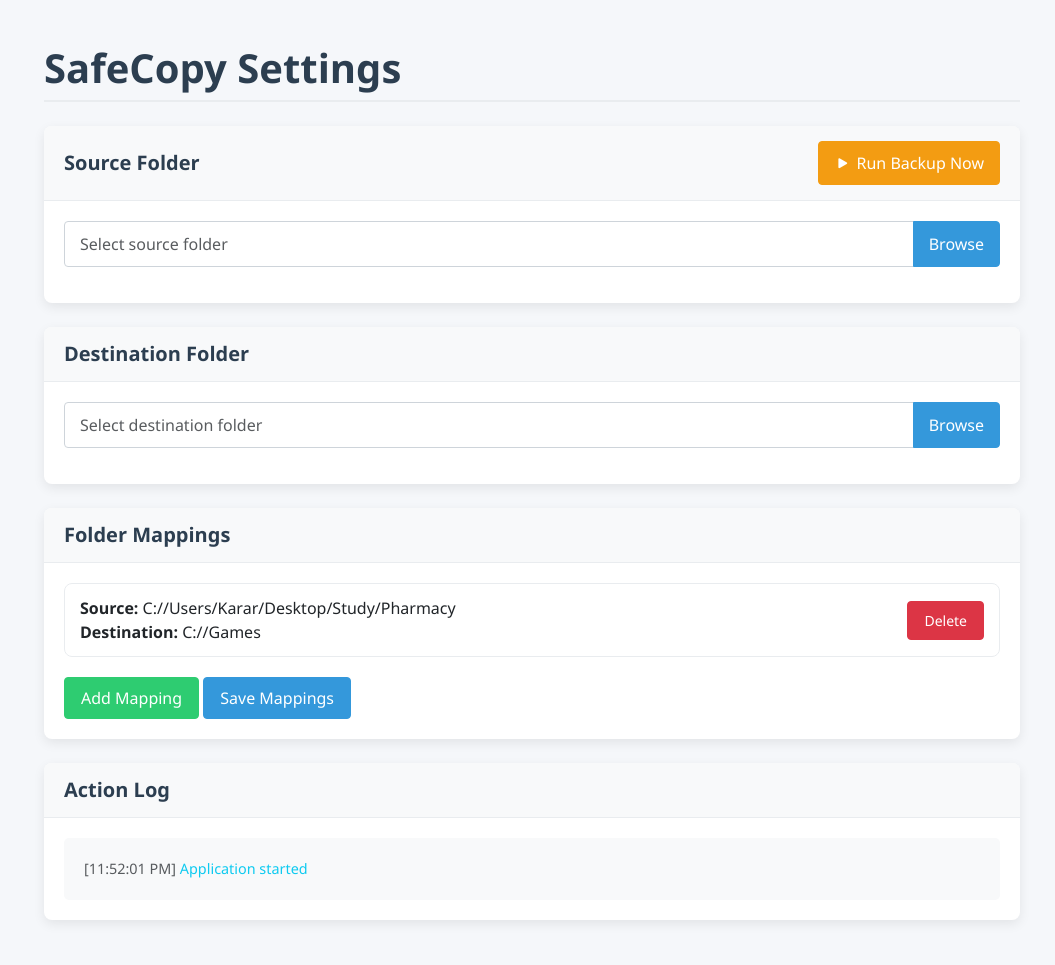
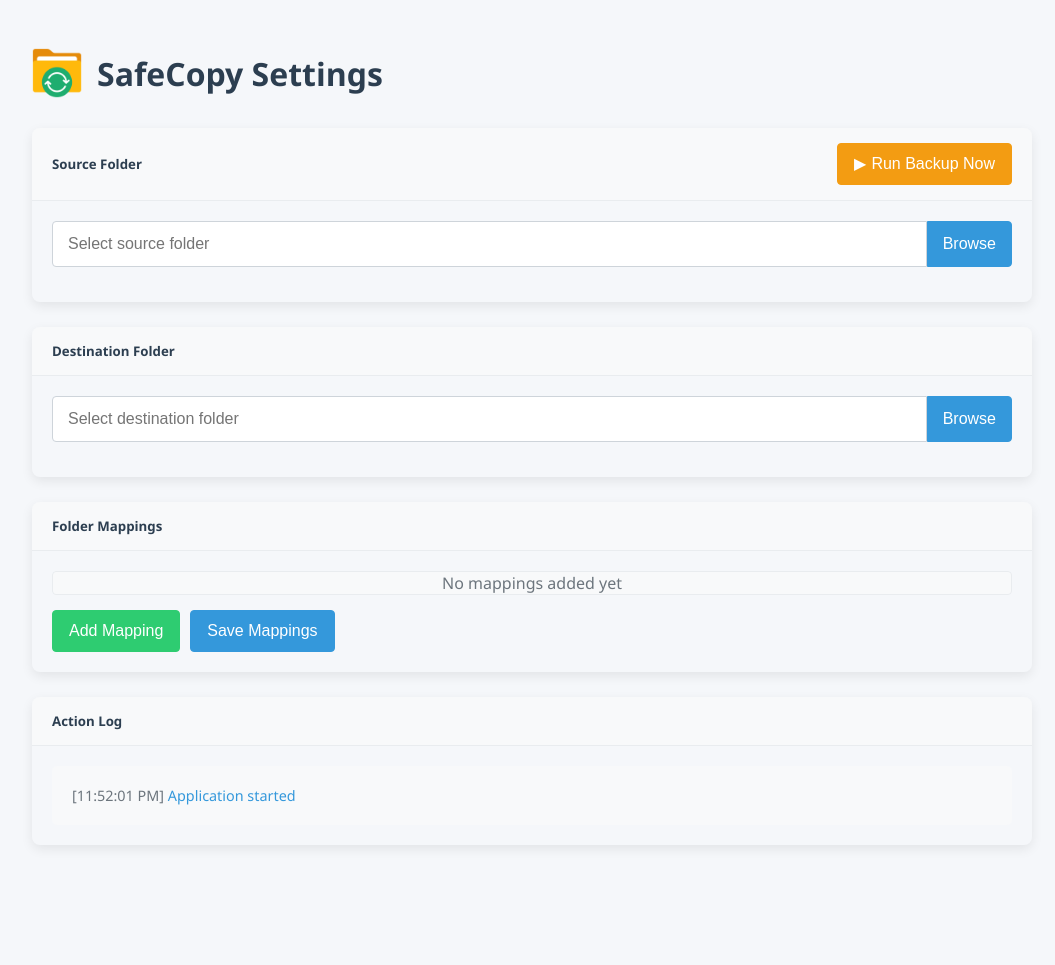
Before and after one commit to karar-hayder/SafeCopy, a Flask app: page / in a window 1280 px wide. Shown: the whole page, without its empty margins (108-1163 px from the left). After the commit the page ends 847 px from the top, so only its background shows below. Run offline with Flask 3, Linux system fonts and the light colour scheme; data that the repository does not hold is empty.

Commit message:
Refactor configuration and enhance UI. Cleared existing mappings in `config.json`, added desktop shortcut creation functionality in `config.py`, improved CSS styles for better layout and responsiveness, and integrated logo assets. Updated HTML templates for a more cohesive design and added modal functionality for backup progress.

```diff
--- a/static/css/style.css
+++ b/static/css/style.css
@@ -7,14 +7,38 @@
 
 .container {
     max-width: 1000px;
+    margin: 0 auto;
+    padding: 20px;
+}
+
+.header {
+    display: flex;
+    align-items: center;
+    margin-bottom: 30px;
+}
+
+.logo {
+    margin-right: 15px;
 }
 
 h1 {
     color: #2c3e50;
     font-weight: 600;
-    margin-bottom: 1.5rem;
-    border-bottom: 2px solid #e9ecef;
-    padding-bottom: 0.5rem;
+    margin: 0;
+    border-bottom: none;
+    padding-bottom: 0;
+}
+
+h5 {
+    color: #2c3e50;
+    font-weight: 600;
+    margin: 0;
+}
+
+h6 {
+    color: #2c3e50;
+    font-weight: 600;
+    margin: 0;
 }
 
 .card {
@@ -35,12 +59,9 @@
     background-color: #f8f9fa;
     border-bottom: 1px solid #e9ecef;
     padding: 15px 20px;
-}
-
-.card-header h5 {
-    color: #2c3e50;
-    font-weight: 600;
-    margin: 0;
+    display: flex;
+    justify-content: space-between;
+    align-items: center;
 }
 
 .card-body {
@@ -62,6 +83,15 @@
 
 .mapping-item:last-child {
     border-bottom: none;
+}
+
+.mapping-info {
+    flex: 1;
+}
+
+.mapping-actions {
+    display: flex;
+    gap: 10px;
 }
 
 .action-log {
@@ -89,9 +119,11 @@
 
 .input-group {
     margin-bottom: 15px;
+    display: flex;
 }
 
 .input-group .form-control {
+    flex: 1;
     border-radius: 4px 0 0 4px;
     border: 1px solid #ced4da;
     padding: 10px 15px;
@@ -102,14 +134,49 @@
     padding: 10px 15px;
 }
 
+.form-control {
+    display: block;
+    width: 100%;
+    padding: 10px 15px;
+    font-size: 1rem;
+    line-height: 1.5;
+    color: #495057;
+    background-color: #fff;
+    background-clip: padding-box;
+    border: 1px solid #ced4da;
+    border-radius: 4px;
+    transition: border-color 0.15s ease-in-out, box-shadow 0.15s ease-in-out;
+}
+
+.button-group {
+    margin-top: 15px;
+    display: flex;
+    gap: 10px;
+}
+
 .btn {
+    display: inline-block;
+    font-weight: 500;
+    text-align: center;
+    white-space: nowrap;
+    vertical-align: middle;
+    user-select: none;
+    border: 1px solid transparent;
+    padding: 8px 16px;
+    font-size: 1rem;
+    line-height: 1.5;
     border-radius: 4px;
-    padding: 8px 16px;
-    font-weight: 500;
     transition: all 0.2s ease;
+    cursor: pointer;
+}
+
+.btn:focus {
+    outline: 0;
+    box-shadow: 0 0 0 0.2rem rgba(52, 152, 219, 0.25);
 }
 
 .btn-primary {
+    color: #fff;
     background-color: #3498db;
     border-color: #3498db;
 }
@@ -120,6 +187,7 @@
 }
 
 .btn-success {
+    color: #fff;
     background-color: #2ecc71;
     border-color: #2ecc71;
 }
@@ -130,25 +198,36 @@
 }
 
 .btn-warning {
+    color: #fff;
     background-color: #f39c12;
     border-color: #f39c12;
-    color: white;
 }
 
 .btn-warning:hover {
     background-color: #d68910;
     border-color: #d68910;
-    color: white;
 }
 
-.btn-outline-secondary {
-    color: #7f8c8d;
-    border-color: #7f8c8d;
+.btn-danger {
+    color: #fff;
+    background-color: #e74c3c;
+    border-color: #e74c3c;
 }
 
-.btn-outline-secondary:hover {
-    background-color: #7f8c8d;
-    color: white;
+.btn-danger:hover {
+    background-color: #c0392b;
+    border-color: #c0392b;
+}
+
+.btn-sm {
+    padding: 5px 10px;
+    font-size: 0.875rem;
+    line-height: 1.5;
+    border-radius: 3px;
+}
+
+.icon {
+    margin-right: 5px;
 }
 
 .folder-browser {
@@ -250,13 +329,14 @@
 }
 
 .folder-browser-path {
-    margin-bottom: 20px;
+    margin-bottom: 15px;
 }
 
 .folder-browser-path input {
-    padding: 10px 15px;
+    width: 100%;
+    padding: 10px;
+    border: 1px solid #ced4da;
     border-radius: 4px;
-    border: 1px solid #ced4da;
     background-color: #f8f9fa;
 }
 
@@ -264,28 +344,25 @@
     max-height: 300px;
     overflow-y: auto;
     border: 1px solid #e9ecef;
-    border-radius: 8px;
-    padding: 5px;
-    background-color: white;
+    border-radius: 4px;
+    background-color: #f8f9fa;
 }
 
 .mapping-list {
     max-height: 300px;
     overflow-y: auto;
     border: 1px solid #e9ecef;
-    border-radius: 8px;
-    margin-bottom: 20px;
-    background-color: white;
+    border-radius: 4px;
+    background-color: #f8f9fa;
+    margin-bottom: 15px;
 }
 
-/* Custom scrollbar */
 ::-webkit-scrollbar {
     width: 8px;
 }
 
 ::-webkit-scrollbar-track {
     background: #f1f1f1;
-    border-radius: 4px;
 }
 
 ::-webkit-scrollbar-thumb {
@@ -297,50 +374,115 @@
     background: #a8a8a8;
 }
 
-/* Backup progress modal */
+.modal {
+    display: none;
+    position: fixed;
+    top: 0;
+    left: 0;
+    width: 100%;
+    height: 100%;
+    background-color: rgba(0, 0, 0, 0.5);
+    z-index: 1000;
+}
+
+.modal-dialog {
+    position: relative;
+    width: auto;
+    margin: 30px auto;
+    max-width: 500px;
+}
+
 .modal-content {
+    position: relative;
+    display: flex;
+    flex-direction: column;
+    background-color: #fff;
+    border: 1px solid rgba(0, 0, 0, 0.2);
     border-radius: 8px;
-    border: none;
-    box-shadow: 0 10px 25px rgba(0, 0, 0, 0.2);
+    outline: 0;
 }
 
 .modal-header {
-    background-color: #f8f9fa;
+    display: flex;
+    align-items: center;
+    justify-content: space-between;
+    padding: 15px 20px;
     border-bottom: 1px solid #e9ecef;
-    border-radius: 8px 8px 0 0;
 }
 
 .modal-title {
-    color: #2c3e50;
-    font-weight: 600;
+    margin: 0;
+    line-height: 1.5;
+}
+
+.modal-body {
+    position: relative;
+    flex: 1 1 auto;
+    padding: 20px;
 }
 
 .progress {
-    height: 20px;
-    border-radius: 10px;
+    display: flex;
+    height: 1rem;
+    overflow: hidden;
+    font-size: 0.75rem;
     background-color: #e9ecef;
-    overflow: hidden;
+    border-radius: 0.25rem;
+    margin-bottom: 15px;
 }
 
 .progress-bar {
+    display: flex;
+    flex-direction: column;
+    justify-content: center;
+    overflow: hidden;
+    color: #fff;
+    text-align: center;
+    white-space: nowrap;
     background-color: #3498db;
-    transition: width 0.3s ease;
+    transition: width 0.6s ease;
+}
+
+.progress-bar-success {
+    background-color: #2ecc71;
+}
+
+.progress-bar-danger {
+    background-color: #e74c3c;
 }
 
 #backup-status {
-    margin-top: 15px;
+    text-align: center;
+    margin-top: 10px;
     font-weight: 500;
 }
 
-/* Run backup button */
 #run-backup-btn {
     display: flex;
     align-items: center;
-    gap: 5px;
-    padding: 8px 15px;
-    font-weight: 500;
+    justify-content: center;
 }
 
-#run-backup-btn i {
-    font-size: 1.1rem;
+.text-center {
+    text-align: center;
 }
+
+.text-muted {
+    color: #6c757d;
+}
+
+.text-danger {
+    color: #e74c3c;
+}
+
+.text-success {
+    color: #2ecc71;
+}
+
+.text-warning {
+    color: #f39c12;
+}
+
+.text-info {
+    color: #3498db;
+}
--- a/static/js/script.js
+++ b/static/js/script.js
@@ -6,11 +6,20 @@
     const runBackupBtn = document.getElementById('run-backup-btn');
     const mappingList = document.getElementById('mapping-list');
     const actionLog = document.getElementById('action-log');
-    const backupProgressModal = new bootstrap.Modal(document.getElementById('backup-progress-modal'));
+    const backupProgressModal = document.getElementById('backup-progress-modal');
     const backupProgressBar = document.getElementById('backup-progress-bar');
     const backupStatus = document.getElementById('backup-status');
 
     let mappings = [];
+
+    // Modal functions
+    function showModal(modalElement) {
+        modalElement.style.display = 'block';
+    }
+
+    function hideModal(modalElement) {
+        modalElement.style.display = 'none';
+    }
 
     // Load existing mappings from server
     function loadMappings() {
@@ -125,7 +134,7 @@
         }
 
         // Show backup progress modal
-        backupProgressModal.show();
+        showModal(backupProgressModal);
         backupProgressBar.style.width = '0%';
         backupStatus.textContent = 'Preparing backup...';
 
@@ -153,7 +162,7 @@
 
                     // Close modal after a delay
                     setTimeout(() => {
-                        backupProgressModal.hide();
+                        hideModal(backupProgressModal);
                     }, 2000);
                 } else {
                     backupProgressBar.style.width = '100%';
--- a/templates/settings.html
+++ b/templates/settings.html
@@ -4,67 +4,69 @@
     <meta charset="UTF-8">
     <meta name="viewport" content="width=device-width, initial-scale=1.0">
     <title>SafeCopy Settings</title>
-    <link href="https://cdn.jsdelivr.net/npm/bootstrap@5.3.0/dist/css/bootstrap.min.css" rel="stylesheet">
-    <link href="https://cdn.jsdelivr.net/npm/bootstrap-icons@1.10.0/font/bootstrap-icons.css" rel="stylesheet">
     <link href="{{ url_for('static', filename='css/style.css') }}" rel="stylesheet">
+    <link rel="icon" href="{{ url_for('static', filename='imgs/logo.ico') }}" type="image/x-icon">
 </head>
 <body>
-    <div class="container mt-4">
-        <h1 class="mb-4">SafeCopy Settings</h1>
+    <div class="container">
+        <div class="header">
+            <img src="{{ url_for('static', filename='imgs/logo.png') }}" alt="SafeCopy Logo" height="50" class="logo">
+            <h1>SafeCopy Settings</h1>
+        </div>
 
-        <div class="card mb-4">
-            <div class="card-header d-flex justify-content-between align-items-center">
-                <h5 class="mb-0">Source Folder</h5>
+        <div class="card">
+            <div class="card-header">
+                <h5>Source Folder</h5>
                 <button class="btn btn-warning" id="run-backup-btn">
-                    <i class="bi bi-play-fill"></i> Run Backup Now
+                    <span class="icon">▶</span> Run Backup Now
                 </button>
             </div>
             <div class="card-body">
-                <div class="input-group mb-3">
+                <div class="input-group">
                     <input type="text" id="source-input" class="form-control" placeholder="Select source folder" readonly>
                     <button class="btn btn-primary" id="browse-btn">Browse</button>
                 </div>
 
                 <div id="folder-preview" class="folder-preview" style="display: none;">
                     <div class="folder-preview-header">
-                        <h6 class="mb-0">Folder Preview</h6>
-                        <button class="btn btn-sm btn-outline-secondary" id="refresh-preview">Refresh</button>
+                        <h6>Folder Preview</h6>
+                        <button class="btn btn-sm" id="refresh-preview">Refresh</button>
                     </div>
                     <div id="folder-preview-content" class="folder-preview-content"></div>
                 </div>
             </div>
         </div>
 
-        <div class="card mb-4">
+        <div class="card">
             <div class="card-header">
-                <h5 class="mb-0">Destination Folder</h5>
+                <h5>Destination Folder</h5>
             </div>
             <div class="card-body">
-                <div class="input-group mb-3">
+                <div class="input-group">
                     <input type="text" id="destination-input" class="form-control" placeholder="Select destination folder" readonly>
                     <button class="btn btn-primary" id="browse-dest-btn">Browse</button>
                 </div>
 
                 <div id="destination-preview" class="folder-preview" style="display: none;">
                     <div class="folder-preview-header">
-                        <h6 class="mb-0">Folder Preview</h6>
-                        <button class="btn btn-sm btn-outline-secondary" id="refresh-dest-preview">Refresh</button>
+                        <h6>Folder Preview</h6>
+                        <button class="btn btn-sm" id="refresh-dest-preview">Refresh</button>
                     </div>
                     <div id="destination-preview-content" class="folder-preview-content"></div>
                 </div>
             </div>
         </div>
 
-        <div class="card mb-4">
+        <div class="card">
             <div class="card-header">
-                <h5 class="mb-0">Folder Mappings</h5>
+                <h5>Folder Mappings</h5>
             </div>
             <div class="card-body">
                 <div id="mapping-list" class="mapping-list">
                     <!-- Mappings will be added here dynamically -->
                 </div>
 
-                <div class="mt-3">
+                <div class="button-group">
                     <button class="btn btn-success" id="add-mapping">Add Mapping</button>
                     <button class="btn btn-primary" id="save-mappings">Save Mappings</button>
                 </div>
@@ -73,7 +75,7 @@
 
         <div class="card">
             <div class="card-header">
-                <h5 class="mb-0">Action Log</h5>
+                <h5>Action Log</h5>
             </div>
             <div class="card-body">
                 <div id="action-log" class="action-log">
@@ -87,10 +89,10 @@
     <div id="folder-browser" class="folder-browser" style="display: none;">
         <div class="folder-browser-content">
             <div class="folder-browser-header">
-                <h5 class="mb-0">Browse Folders</h5>
+                <h5>Browse Folders</h5>
                 <div class="folder-browser-actions">
-                    <button class="btn btn-sm btn-outline-secondary" id="up-btn">Up</button>
-                    <button class="btn btn-sm btn-outline-secondary" id="cancel-btn">Cancel</button>
+                    <button class="btn btn-sm" id="up-btn">Up</button>
+                    <button class="btn btn-sm" id="cancel-btn">Cancel</button>
                     <button class="btn btn-sm btn-primary" id="select-btn" disabled>Select</button>
                 </div>
             </div>
@@ -104,15 +106,15 @@
     </div>
 
     <!-- Backup Progress Modal -->
-    <div class="modal fade" id="backup-progress-modal" tabindex="-1" aria-labelledby="backup-progress-modal-label" aria-hidden="true">
+    <div id="backup-progress-modal" class="modal">
         <div class="modal-dialog">
             <div class="modal-content">
                 <div class="modal-header">
-                    <h5 class="modal-title" id="backup-progress-modal-label">Backup in Progress</h5>
+                    <h5 class="modal-title">Backup in Progress</h5>
                 </div>
                 <div class="modal-body">
-                    <div class="progress mb-3">
-                        <div id="backup-progress-bar" class="progress-bar progress-bar-striped progress-bar-animated" role="progressbar" style="width: 0%"></div>
+                    <div class="progress">
+                        <div id="backup-progress-bar" class="progress-bar" role="progressbar" style="width: 0%"></div>
                     </div>
                     <div id="backup-status" class="text-center">Preparing backup...</div>
                 </div>
@@ -120,7 +122,6 @@
         </div>
     </div>
 
-    <script src="https://cdn.jsdelivr.net/npm/bootstrap@5.3.0/dist/js/bootstrap.bundle.min.js"></script>
     <script src="{{ url_for('static', filename='js/folder-browser.js') }}"></script>
     <script src="{{ url_for('static', filename='js/script.js') }}"></script>
 </body>
```
Also changed, not shown: config.json (+1 -6 lines), safecopy/config.py (+64 -0 lines), static/imgs/logo.ico (added), static/imgs/logo.png (added).
